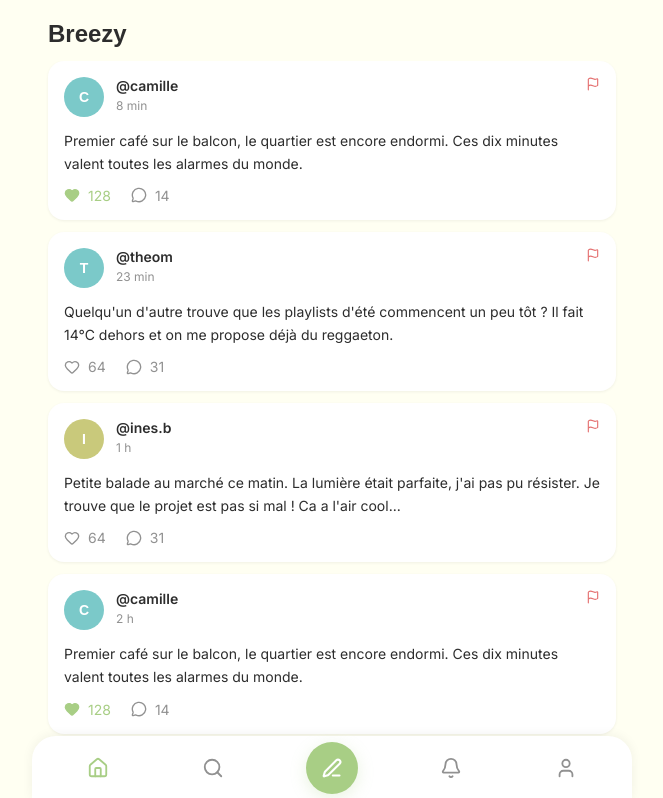
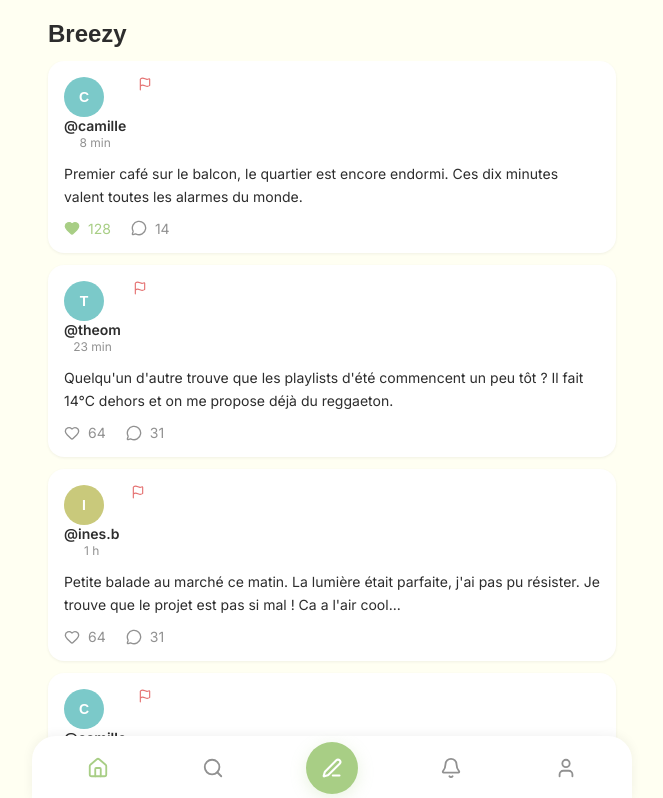
Before and after one commit to tonyfgs/Breezy, a Next.js app in the folder front/: page /feed in a window 1280 px wide. Shown: the top 798 px of the page, without its empty margins (308-971 px from the left). Built offline with nearby package versions, Linux system fonts and the light colour scheme; a web font is replaced by a local one.

Commit message:
feat: make post author clickable to navigate to profile

```diff
--- a/front/src/components/post/PostCard.js
+++ b/front/src/components/post/PostCard.js
@@ -36,12 +36,17 @@ export default function PostCard({ post }) {
     <>
       <article className="post-card" onClick={() => router.push(`/post/${post.sk_id}`)}>
         <div className="post-card__header">
-          {/* url_avatar sera utilisé ici quand disponible */}
-          <Avatar name={post.author.nm_username} size="md" />
-          <div className="post-card__meta">
-            <span className="post-card__name">@{post.author.nm_username}</span>
-            <span className="post-card__subline">{formatRelativeTime(post.ts_createdAt)}</span>
-          </div>
+          <button
+            className="post-card__author"
+            onClick={e => { e.stopPropagation(); router.push(`/profile/${post.author.nm_username}`); }}
+            aria-label={`Voir le profil de @${post.author.nm_username}`}
+          >
+            <Avatar name={post.author.nm_username} size="md" />
+            <div className="post-card__meta">
+              <span className="post-card__name">@{post.author.nm_username}</span>
+              <span className="post-card__subline">{formatRelativeTime(post.ts_createdAt)}</span>
+            </div>
+          </button>
           <button className="post-card__flag-btn" aria-label="Signaler" onClick={e => { e.stopPropagation(); setShowReportModal(true); }}>
             <Flag size={14} />
           </button>
```
